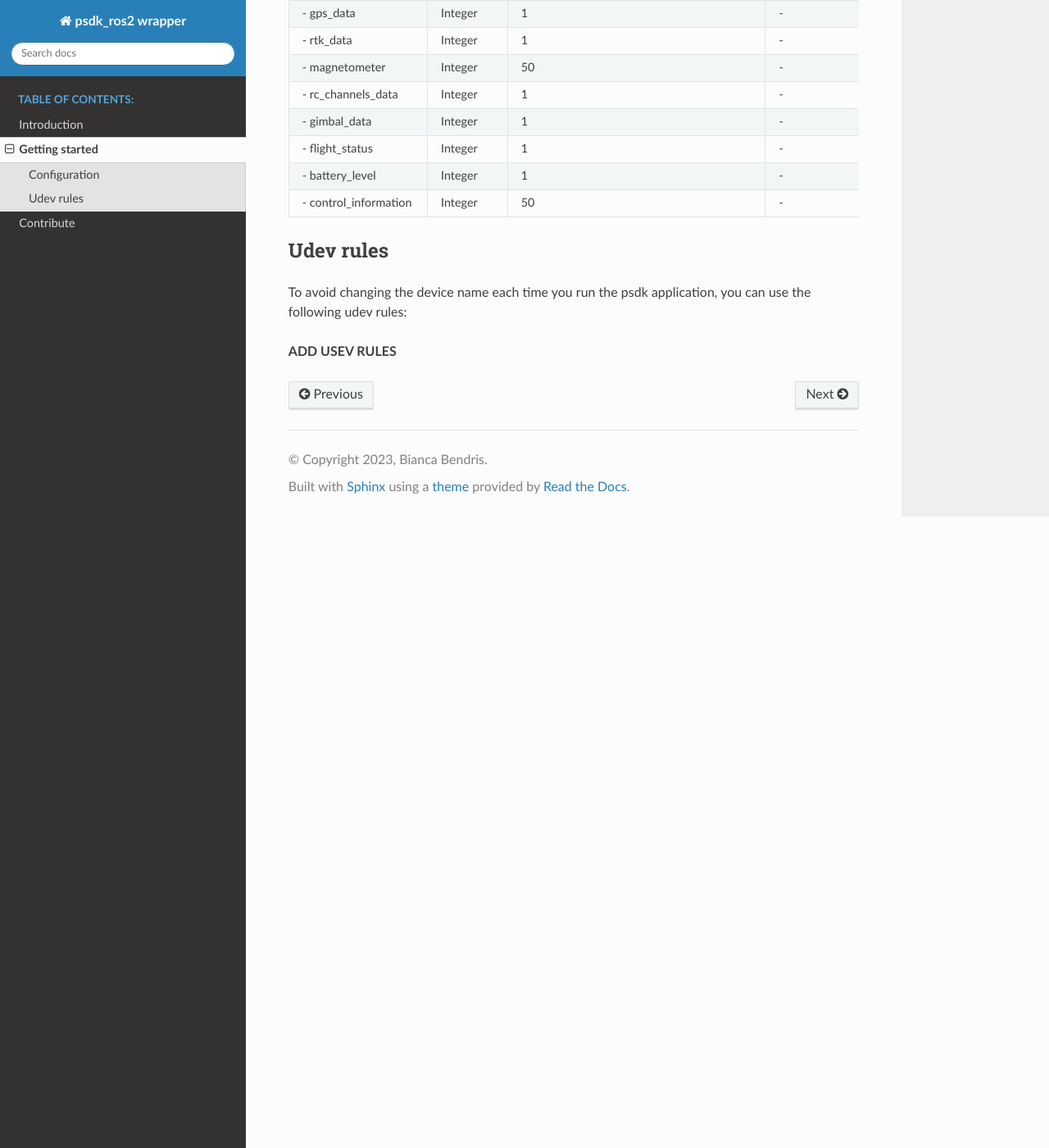
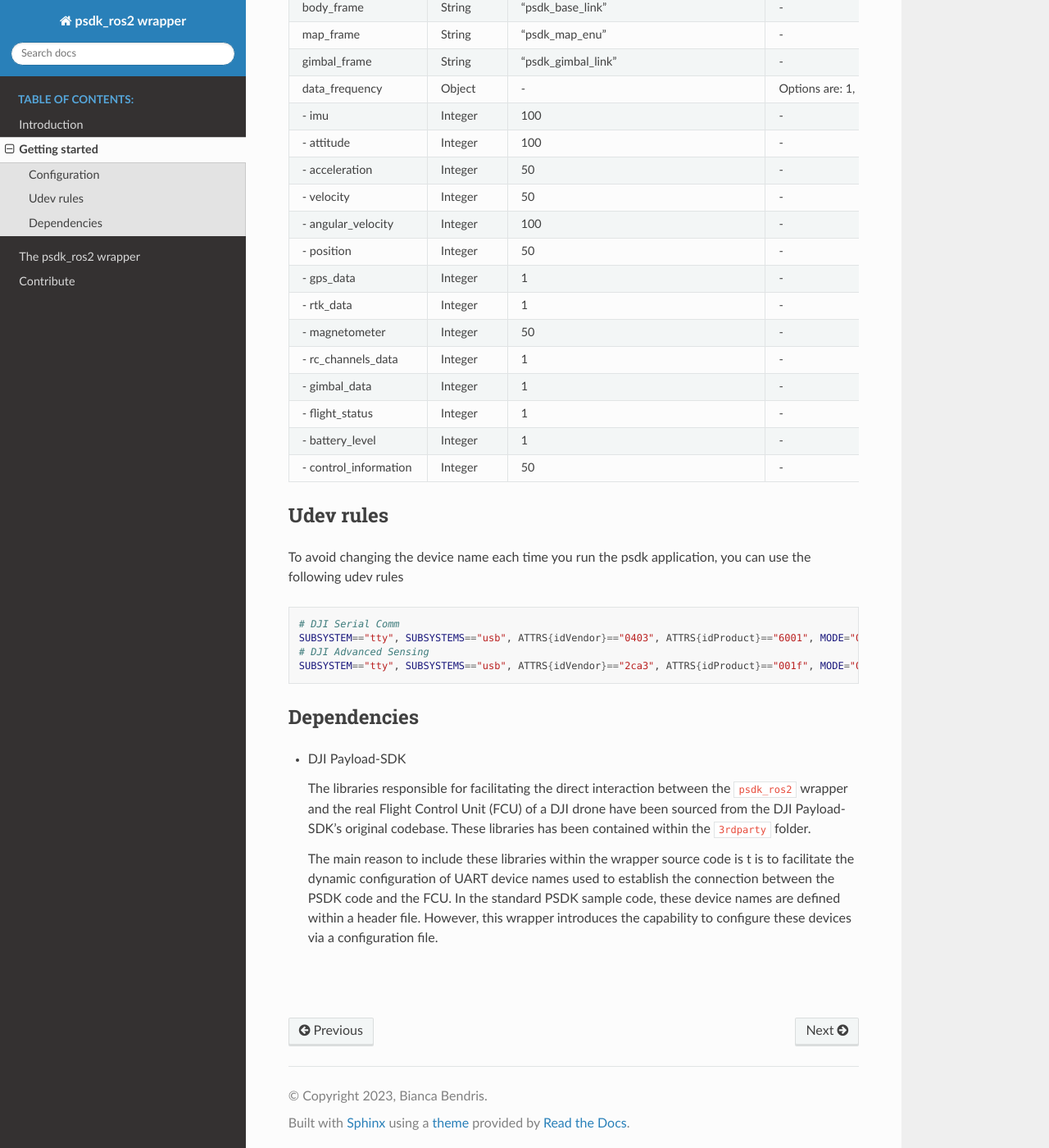
Before and after one commit to umdlife/psdk_ros2, a Sphinx documentation site: the page built from docs/documentation/GettingStarted.md, in a window 1280 px wide and 1400 px high, scrolled down 957 px. Shown: the whole window at 82% size. Built offline with Sphinx 7.4.7 and the Read the Docs theme 2.0.0, drawn with Linux system fonts in a browser that asks for light colours; pages that are not in the unit, such as notebooks, are missing from menus; some of the changed text lies outside the part shown.

Commit message:
Update documentation

````diff
--- a/docs/documentation/GettingStarted.md
+++ b/docs/documentation/GettingStarted.md
@@ -1,4 +1,22 @@
-# Getting started
+ # Getting started
+
+To use the psdk_ros2 wrapper you will need to create a new workspace in which you clone both the wrapper as well as the Payload-SDK libraries.
+
+```bash
+mkdir -p ~/psdk_ros2_ws/src
+cd ~/psdk_ros2_ws/src
+# Clone the psdk_ros2 wrapper and the Payload-SDK
+git clone https://github.com/umdlife/psdk_ros2.git
+git clone https://github.com/dji-sdk/Payload-SDK.git
+
+# Build the code
+cd ~/psdk_ros2_ws
+colcon build --packages-skip entry	# Skip the build corresponding to DJI PSDK sample code
+
+# Launch the node
+ros2 launch psdk_wrapper wrapper.launch
+
+```
 
 
 
@@ -6,40 +24,60 @@
 
 The following parameters can be configured in the *psdk_wrapper/cfg/psdk_params.yaml* file:
 
-| Parameter             | Data Type | Default Value                                       | Comments                                            |
-|-----------------------|-----------|-----------------------------------------------------|-----------------------------------------------------|
-| app_name              | String    | -                                                   | Add your App name                                   |
-| app_id                | String    | -                                                   | Add your App id                                     |
-| app_key               | String    | -                                                   | Add your App key                                    |
-| app_license           | String    | -                                                   | Add your App license                                |
-| developer_account     | String    | -                                                   | Add your developer account (not mandatory)          |
-| baudrate              | String    | 921600                                              | -                                                   |
-| hardware_connection   | String    | "DJI_USE_UART_AND_USB_BULK_DEVICE"                  | Depends on your connection method                   |
-| uart_dev_1            | String    | "/dev/dji_serial"                                   | As defined in udev rules                            |
-| uart_dev_2            | String    | "/dev/dji_advanced_sensing"                         | As defined in udev rules                            |
-| imu_frame             | String    | "psdk_imu_link"                                     | -                                                   |
-| body_frame            | String    | "psdk_base_link"                                    | -                                                   |
-| map_frame             | String    | "psdk_map_enu"                                      | -                                                   |
-| gimbal_frame          | String    | "psdk_gimbal_link"                                  | -                                                   |
-| data_frequency        | Object    | -                                                   | Options are: 1, 5, 10, 50, 100, 200, 400 Hz         |
-|   - imu               | Integer   | 100                                                 | -                                                   |
-|   - attitude          | Integer   | 100                                                 | -                                                   |
-|   - acceleration      | Integer   | 50                                                  | -                                                   |
-|   - velocity          | Integer   | 50                                                  | -                                                   |
-|   - angular_velocity  | Integer   | 100                                                 | -                                                   |
-|   - position          | Integer   | 50                                                  | -                                                   |
-|   - gps_data          | Integer   | 1                                                   | -                                                   |
-|   - rtk_data          | Integer   | 1                                                   | -                                                   |
-|   - magnetometer      | Integer   | 50                                                  | -                                                   |
-|   - rc_channels_data  | Integer   | 1                                                   | -                                                   |
-|   - gimbal_data       | Integer   | 1                                                   | -                                                   |
-|   - flight_status     | Integer   | 1                                                   | -                                                   |
-|   - battery_level     | Integer   | 1                                                   | -                                                   |
-|   - control_information | Integer | 50                                                  | -                                                   |
+| Parameter             | Data Type | Default Value                      | Comments                                    |
+| --------------------- | --------- | ---------------------------------- | ------------------------------------------- |
+| app_name              | String    | -                                  | Add your App name                           |
+| app_id                | String    | -                                  | Add your App id                             |
+| app_key               | String    | -                                  | Add your App key                            |
+| app_license           | String    | -                                  | Add your App license                        |
+| developer_account     | String    | -                                  | Add your developer account (not mandatory)  |
+| baudrate              | String    | 921600                             | -                                           |
+| hardware_connection   | String    | "DJI_USE_UART_AND_USB_BULK_DEVICE" | Depends on your connection method           |
+| uart_dev_1            | String    | "/dev/dji_serial"                  | As defined in udev rules                    |
+| uart_dev_2            | String    | "/dev/dji_advanced_sensing"        | As defined in udev rules                    |
+| imu_frame             | String    | "psdk_imu_link"                    | -                                           |
+| body_frame            | String    | "psdk_base_link"                   | -                                           |
+| map_frame             | String    | "psdk_map_enu"                     | -                                           |
+| gimbal_frame          | String    | "psdk_gimbal_link"                 | -                                           |
+| data_frequency        | Object    | -                                  | Options are: 1, 5, 10, 50, 100, 200, 400 Hz |
+| - imu                 | Integer   | 100                                | -                                           |
+| - attitude            | Integer   | 100                                | -                                           |
+| - acceleration        | Integer   | 50                                 | -                                           |
+| - velocity            | Integer   | 50                                 | -                                           |
+| - angular_velocity    | Integer   | 100                                | -                                           |
+| - position            | Integer   | 50                                 | -                                           |
+| - gps_data            | Integer   | 1                                  | -                                           |
+| - rtk_data            | Integer   | 1                                  | -                                           |
+| - magnetometer        | Integer   | 50                                 | -                                           |
+| - rc_channels_data    | Integer   | 1                                  | -                                           |
+| - gimbal_data         | Integer   | 1                                  | -                                           |
+| - flight_status       | Integer   | 1                                  | -                                           |
+| - battery_level       | Integer   | 1                                  | -                                           |
+| - control_information | Integer   | 50                                 | -                                           |
+
 
 
 ## Udev rules
 
-To avoid changing the device name each time you run the psdk application, you can use the following udev rules:
+To avoid changing the device name each time you run the psdk application, you can use the following udev rules
 
-**ADD USEV RULES**
+```bash
+# DJI Serial Comm
+SUBSYSTEM=="tty", SUBSYSTEMS=="usb", ATTRS{idVendor}=="0403", ATTRS{idProduct}=="6001", MODE="0666", SYMLINK+="dji_serial"
+# DJI Advanced Sensing
+SUBSYSTEM=="tty", SUBSYSTEMS=="usb", ATTRS{idVendor}=="2ca3", ATTRS{idProduct}=="001f", MODE="0666", SYMLINK+="dji_advanced_sensing"
+```
+
+
+
+## Dependencies
+
+* DJI Payload-SDK
+
+  The libraries responsible for facilitating the direct interaction between the `psdk_ros2` wrapper and the real Flight Control Unit (FCU) of a DJI drone have been sourced from the DJI Payload-SDK's original codebase.  These libraries has been contained within the `3rdparty` folder.
+
+  The main reason to include these libraries within the wrapper source code is t is to facilitate the dynamic configuration of UART device names used to establish the connection between the PSDK code and the FCU.  In the standard PSDK sample code, these device names are defined within a header file. However, this wrapper introduces the capability to configure these devices via a configuration file.
+
+
+
+#
--- a/docs/index.rst
+++ b/docs/index.rst
@@ -13,6 +13,7 @@
 
    documentation/Introduction.md
    documentation/GettingStarted.md
+   documentation/ThePSDKWrapper.md
    documentation/Contribute.md
 
    api/library_root
````
Also changed, not shown: docs/documentation/Contribute.md (+8 -2 lines), docs/documentation/ThePSDKWrapper.md (added, +35 -0 lines).
